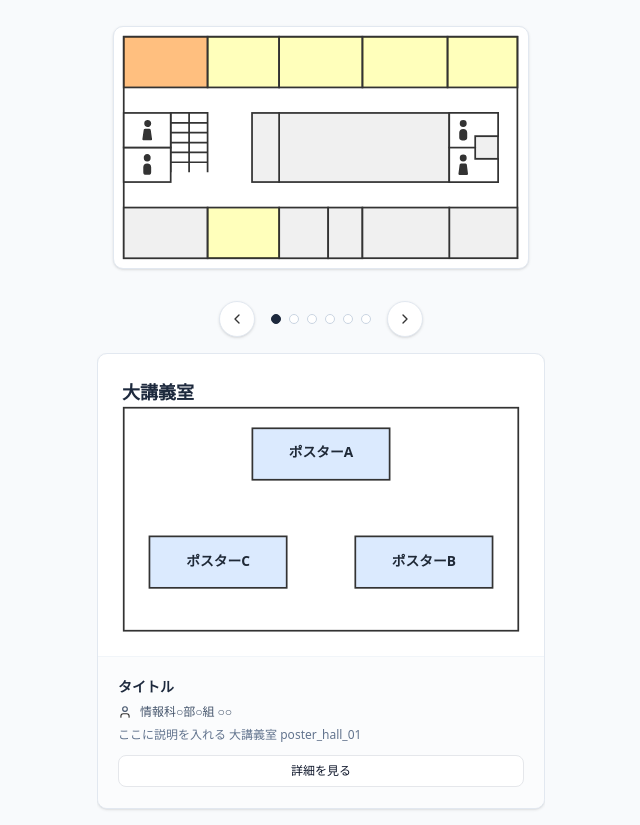
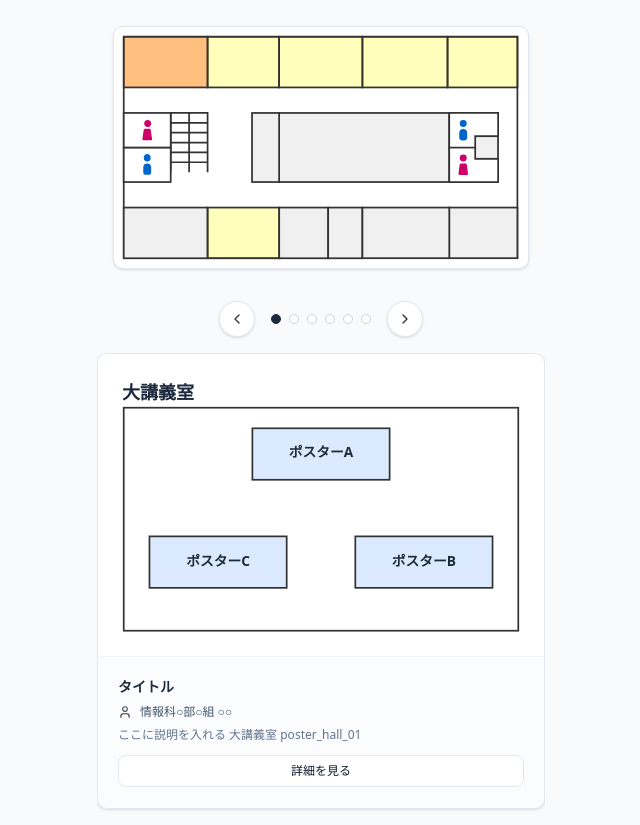
Before and after one commit to kazui-dev/yamabuki-work, an Astro site: page /map in a window 1280 px wide. Shown: the part 70-895 px from the top of the page, without its empty margins (319-959 px from the left). Built offline with nearby package versions, Linux system fonts and the light colour scheme; Astro itself is replaced by a stand-in of ours.

Commit message:
Update FloorMap.tsx

```diff
--- a/src/components/map/FloorMap.tsx
+++ b/src/components/map/FloorMap.tsx
@@ -30,7 +30,8 @@ export const FloorMap: React.FC<Props> = ({ className, onRoomSelect, activeRoomI
 
         #passive_area rect, #passive_area polygon { fill: #f0f0f0; }
         #facilities rect, #facilities polygon, #facilities path { fill: #ffffff; }
-        #icons path { fill: #333333; stroke: none; }
+        #icon_man_1, #icon_man_2 { fill: #0066cc; stroke: none; }
+        #icon_woman_1, #icon_woman_2 { fill: #cc0066; stroke: none; }
         #active_area rect { cursor: pointer; transition: all 0.2s ease; fill: #ffff0044; }
         #active_area rect:hover { fill-opacity: 0.5; }
 
```
